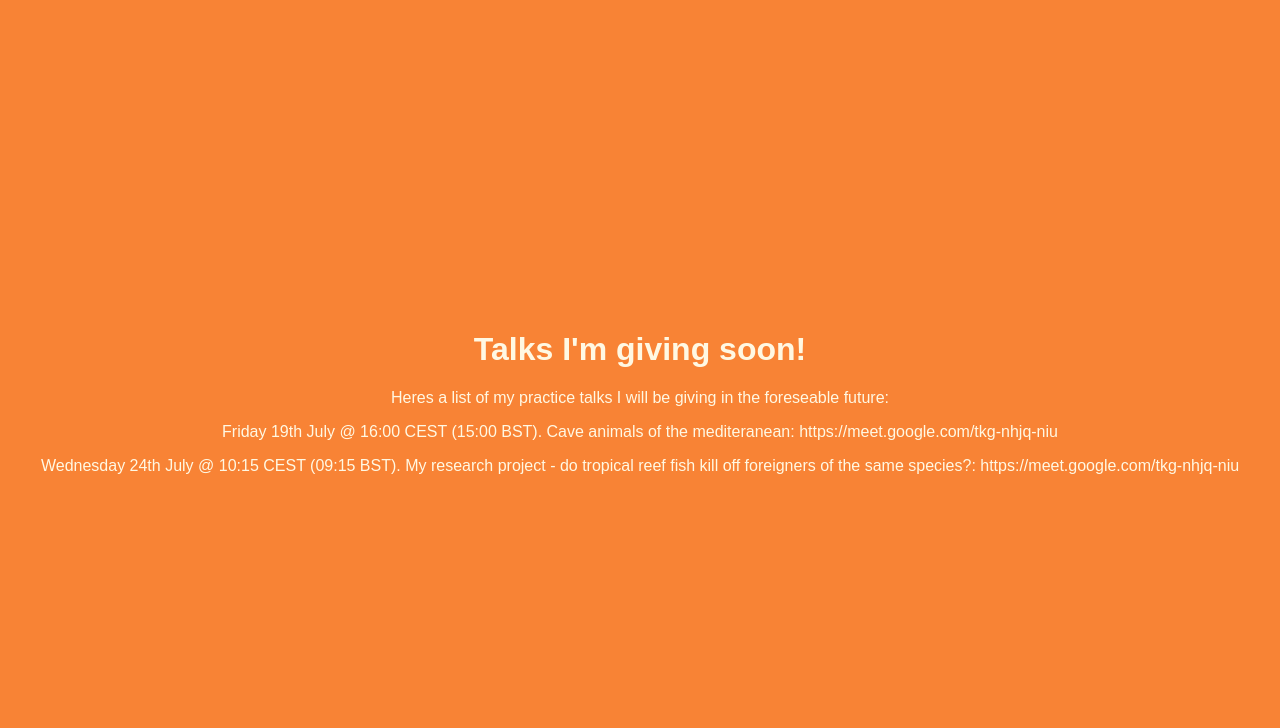
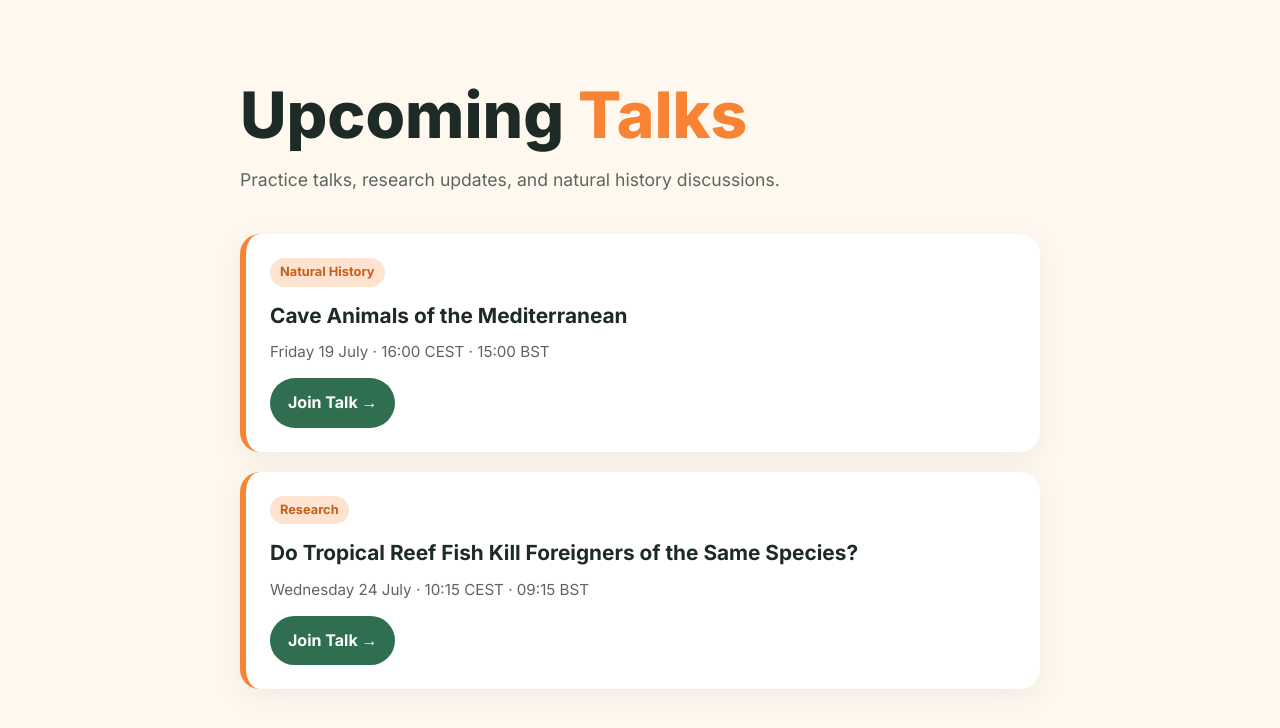
Before and after one commit to one-little-orange/vickytalksaboutthings, a plain HTML site: page index.html in a window 1280 px wide. Drawn offline with Linux system fonts and the light colour scheme.

Commit message:
Revamp index.html for upcoming talks layout

```diff
--- a/index.html
+++ b/index.html
@@ -3,30 +3,149 @@
 <head>
 <meta charset="UTF-8">
 <meta name="viewport" content="width=device-width, initial-scale=1.0">
-    <title>Whats On!</title>
+<title>Upcoming Talks</title>
+
+<link href="https://fonts.googleapis.com/css2?family=Inter:wght@400;500;700;800&display=swap" rel="stylesheet">
+
 <style>
-        body {
-            background-color: #f88335; /* Change this color to any you like */
-            display: flex;
-            flex-direction: column;
-            justify-content: center;
-            align-items: center;
-            height: 100vh;
-            margin: 0;
-            font-family: 'Arial', sans-serif; /* Use Arial as the sans-serif font */
-            color: #fff8e3; /* Text color */
+:root{
+    --cream:#fff8ee;
+    --orange:#f88335;
+    --green:#2f6f4f;
+    --dark:#1d2a26;
+    --card:#ffffff;
 }
-        h1, p {
-            text-align: center;
+
+*{
+    box-sizing:border-box;
+}
+
+body{
+    margin:0;
+    padding:40px 20px;
+    background:var(--cream);
+    color:var(--dark);
+    font-family:'Inter',sans-serif;
+    line-height:1.6;
+}
+
+.container{
+    max-width:800px;
+    margin:auto;
+}
+
+h1{
+    font-size:clamp(2.2rem,5vw,4rem);
+    font-weight:800;
+    margin-bottom:0.3em;
+    line-height:1;
+}
+
+.subtitle{
+    font-size:1.1rem;
+    color:#5c665f;
+    margin-bottom:2.5rem;
+}
+
+.accent{
+    color:var(--orange);
+}
+
+.talk{
+    background:var(--card);
+    border-left:6px solid var(--orange);
+    border-radius:20px;
+    padding:24px;
+    margin-bottom:20px;
+    box-shadow:
+        0 8px 30px rgba(0,0,0,0.06);
+}
+
+.talk h2{
+    margin:0 0 8px 0;
+    font-size:1.3rem;
+}
+
+.meta{
+    color:#5c665f;
+    font-size:0.95rem;
+    margin-bottom:14px;
+}
+
+.join-btn{
+    display:inline-block;
+    text-decoration:none;
+    background:var(--green);
+    color:white;
+    padding:12px 18px;
+    border-radius:999px;
+    font-weight:600;
+    transition:0.2s ease;
+}
+
+.join-btn:hover{
+    transform:translateY(-2px);
+}
+
+.badge{
+    display:inline-block;
+    background:#ffe3d1;
+    color:#c85f18;
+    padding:4px 10px;
+    border-radius:999px;
+    font-size:0.8rem;
+    font-weight:700;
+    margin-bottom:12px;
 }
 </style>
 </head>
 <body>
-    <div>
-        <h1>Talks I'm giving soon!</h1>
-        <p>Heres a list of my practice talks I will be giving in the foreseable future: </p>
-        <p>Friday 19th July @ 16:00 CEST (15:00 BST). Cave animals of the mediteranean: https://meet.google.com/tkg-nhjq-niu </p>
-        <p>Wednesday 24th July @ 10:15 CEST (09:15 BST). My research project - do tropical reef fish kill off foreigners of the same species?: https://meet.google.com/tkg-nhjq-niu </p>
+
+<div class="container">
+
+    <h1>Upcoming <span class="accent">Talks</span></h1>
+
+    <p class="subtitle">
+        Practice talks, research updates, and natural history discussions.
+    </p>
+
+    <div class="talk">
+
+        <div class="badge">Natural History</div>
+
+        <h2>Cave Animals of the Mediterranean</h2>
+
+        <div class="meta">
+            Friday 19 July · 16:00 CEST · 15:00 BST
         </div>
+
+        <a class="join-btn"
+           href="https://meet.google.com/tkg-nhjq-niu">
+            Join Talk →
+        </a>
+
+    </div>
+
+    <div class="talk">
+
+        <div class="badge">Research</div>
+
+        <h2>
+            Do Tropical Reef Fish Kill Foreigners of the Same Species?
+        </h2>
+
+        <div class="meta">
+            Wednesday 24 July · 10:15 CEST · 09:15 BST
+        </div>
+
+        <a class="join-btn"
+           href="https://meet.google.com/tkg-nhjq-niu">
+            Join Talk →
+        </a>
+
+    </div>
+
+</div>
+
 </body>
 </html>
```
Lines whose indentation alone changed are shown as unchanged.
